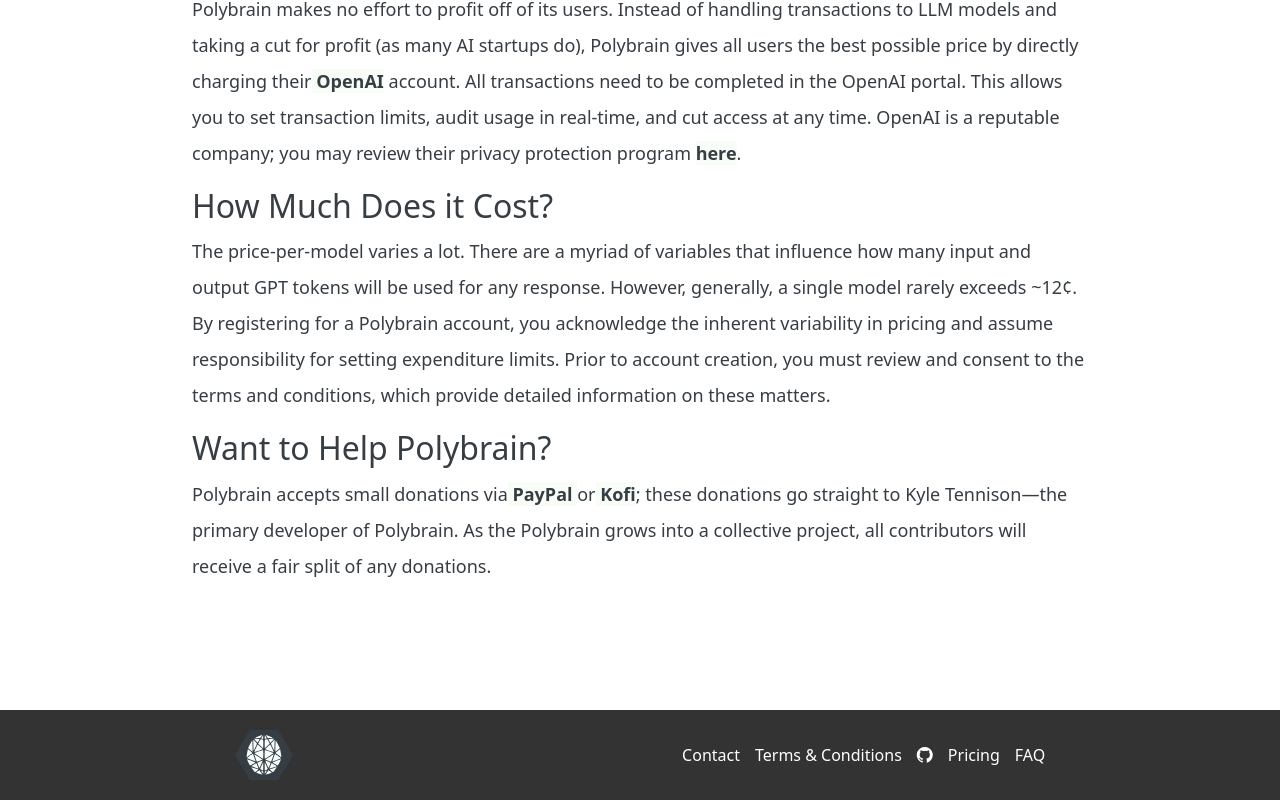
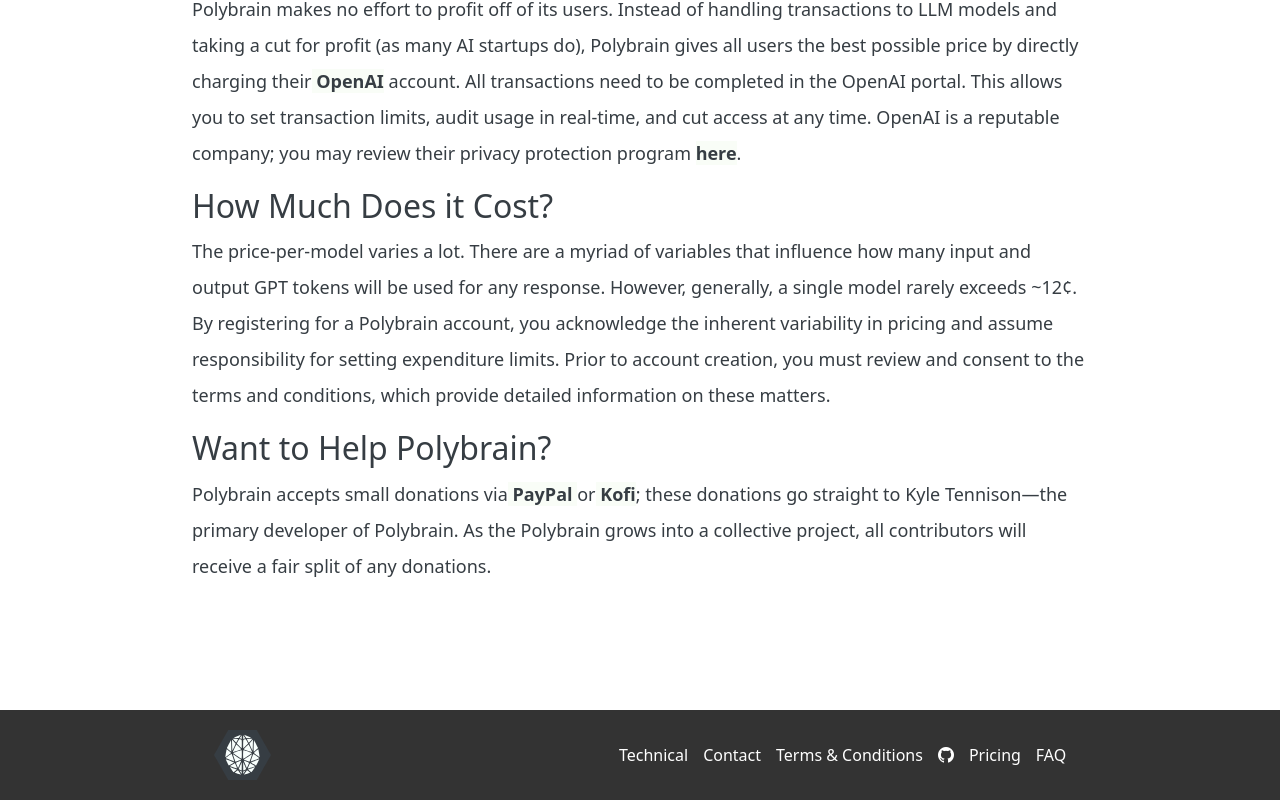
Before and after one commit to PolybrainAI/polybrain-site, a React (Create React App) app: page /pricing in a window 1280 px wide. Shown: the part 730-1530 px from the top of the page. Built offline with nearby package versions, Linux system fonts and the light colour scheme.

Commit message:
feat: add technical page to footer

```diff
--- a/src/components/footer/footer.tsx
+++ b/src/components/footer/footer.tsx
@@ -11,6 +11,7 @@
           <img src={logo} alt="Company Logo" />
         </div>
         <div className="footer-links">
+          <a href="/technical">Technical</a>
           <a href="/contact">Contact</a>
           <a href="/terms">Terms & Conditions</a>
           <a
```
